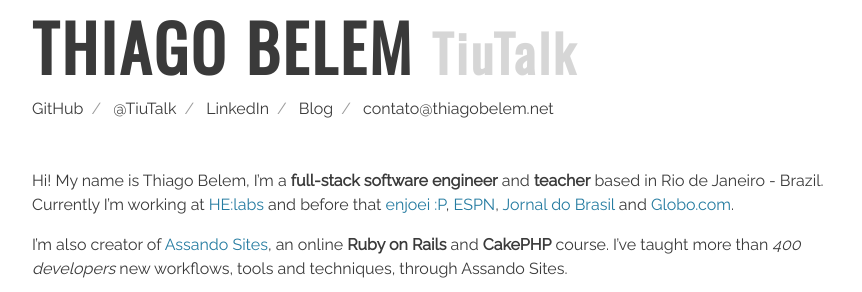
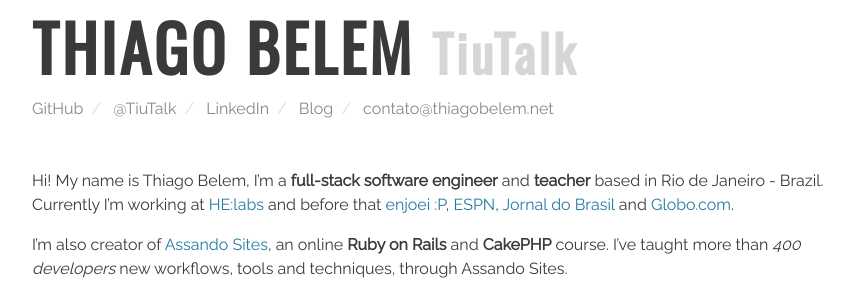
Before and after one commit to TiuTalk/tiutalk.github.io, a Jekyll site: the page built from index.md, in a window 1280 px wide. Shown: the part 186-478 px from the top of the page, without its empty margins (96-958 px from the left). Built offline with Jekyll 4.4.1, drawn with Linux system fonts in a browser that asks for light colours.

Commit message:
Improve links colors & hover

```diff
--- a/_sass/_common.scss
+++ b/_sass/_common.scss
@@ -27,7 +27,7 @@
   color: $blue;
 
   &:hover {
-    color: darken($blue, 10%);
+    color: darken($blue, 30%);
   }
 }
 
@@ -64,13 +64,13 @@
 
   .social {
     a {
-      color: inherit;
-      &:hover { color: inherit }
+      color: #888;
+      &:hover { color: darken(#888, 30%) }
 
       &:after {
         content: '/';
         margin: 0 .5em;
-        opacity: .5;
+        opacity: .3;
       }
 
       &:last-child {
```
